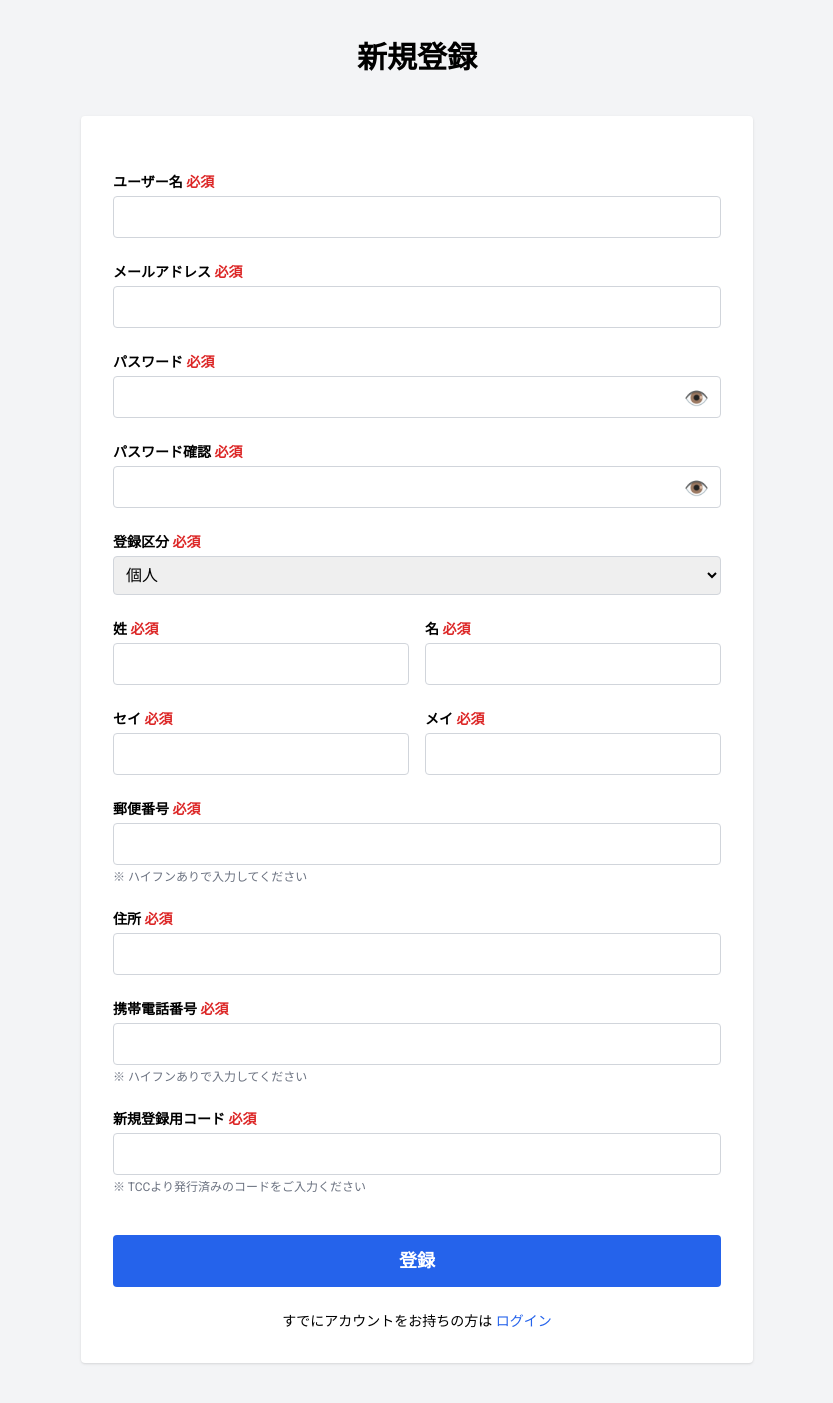
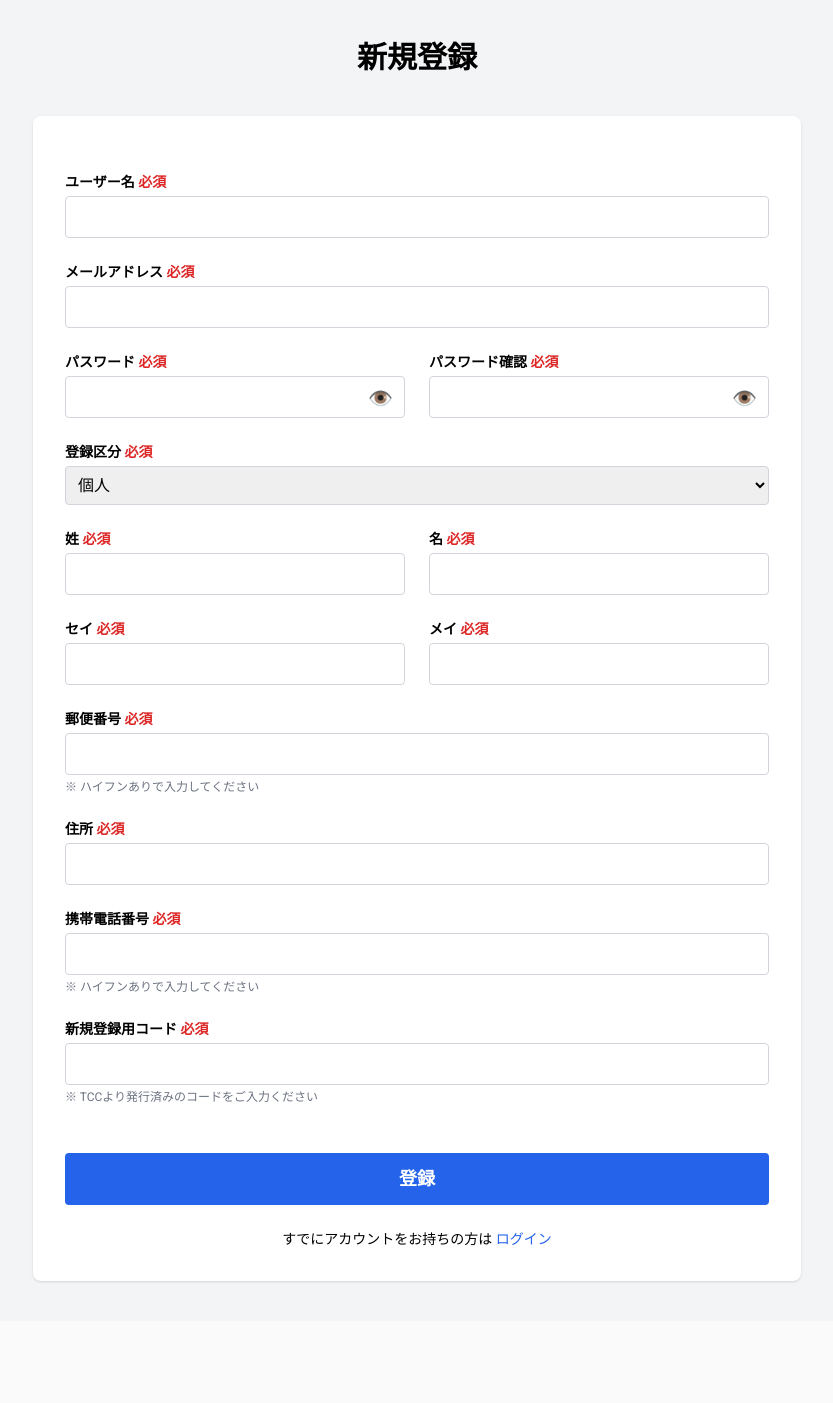
Before and after one commit to ryu-matsu2002/ver12-ai-posting-tool, a Flask app: page /register in a window 1280 px wide. Shown: the whole page, without its empty margins (223-1056 px from the left). After the commit the page ends 1283 px from the top, so only its background shows below. Run offline with Flask 3, Linux system fonts and the light colour scheme; some libraries are stand-ins or nearby versions.

Commit message:
本番環境への修正を反映

```diff
--- a/app/templates/register.html
+++ b/app/templates/register.html
@@ -5,110 +5,110 @@
 <div class="min-h-screen bg-gray-100 px-4 py-10">
   <h2 class="text-3xl font-bold mb-10 text-center">新規登録</h2>
 
-  <form method="post" class="w-full max-w-2xl mx-auto space-y-6 bg-white p-8 rounded shadow">
+  <form method="post" class="w-full max-w-3xl mx-auto bg-white p-8 rounded-lg shadow space-y-6">
     {{ form.hidden_tag() }}
 
     <!-- ユーザー名 -->
     <div>
-      <label class="block text-sm font-bold mb-1">ユーザー名 <span class="text-red-600">必須</span></label>
+      <label class="block text-sm font-semibold mb-1">ユーザー名 <span class="text-red-600">必須</span></label>
       {{ form.username(class="w-full border border-gray-300 p-2 rounded") }}
     </div>
 
     <!-- メールアドレス -->
     <div>
-      <label class="block text-sm font-bold mb-1">メールアドレス <span class="text-red-600">必須</span></label>
+      <label class="block text-sm font-semibold mb-1">メールアドレス <span class="text-red-600">必須</span></label>
       {{ form.email(class="w-full border border-gray-300 p-2 rounded") }}
     </div>
 
-    <!-- パスワード -->
+    <!-- パスワード＆確認 -->
+    <div class="grid md:grid-cols-2 gap-6">
       <div>
-      <label class="block text-sm font-bold mb-1">パスワード <span class="text-red-600">必須</span></label>
+        <label class="block text-sm font-semibold mb-1">パスワード <span class="text-red-600">必須</span></label>
         <div class="relative">
           {{ form.password(class="w-full border border-gray-300 p-2 rounded pr-10", id="password") }}
           <span class="absolute right-3 top-2 text-xl cursor-pointer text-gray-600" onclick="togglePassword('password')">👁️</span>
         </div>
       </div>
-
-    <!-- パスワード確認 -->
       <div>
-      <label class="block text-sm font-bold mb-1">パスワード確認 <span class="text-red-600">必須</span></label>
+        <label class="block text-sm font-semibold mb-1">パスワード確認 <span class="text-red-600">必須</span></label>
         <div class="relative">
           {{ form.confirm(class="w-full border border-gray-300 p-2 rounded pr-10", id="confirm") }}
           <span class="absolute right-3 top-2 text-xl cursor-pointer text-gray-600" onclick="togglePassword('confirm')">👁️</span>
         </div>
       </div>
+    </div>
 
-    <!-- 区分 -->
+    <!-- 登録区分 -->
     <div>
-      <label class="block text-sm font-bold mb-1">登録区分 <span class="text-red-600">必須</span></label>
+      <label class="block text-sm font-semibold mb-1">登録区分 <span class="text-red-600">必須</span></label>
       {{ form.user_type(class="w-full border border-gray-300 p-2 rounded", id="user_type") }}
     </div>
 
-    <!-- 法人専用 -->
-    <div id="corporate_fields" class="space-y-4 hidden">
+    <!-- 法人専用フィールド -->
+    <div id="corporate_fields" class="grid md:grid-cols-2 gap-6 hidden">
       <div>
-        <label class="block text-sm font-bold mb-1">会社名 <span class="text-red-600">必須</span></label>
+        <label class="block text-sm font-semibold mb-1">会社名 <span class="text-red-600">必須</span></label>
         {{ form.company_name(class="w-full border border-gray-300 p-2 rounded") }}
       </div>
       <div>
-        <label class="block text-sm font-bold mb-1">会社名フリガナ <span class="text-red-600">必須</span></label>
+        <label class="block text-sm font-semibold mb-1">会社名フリガナ <span class="text-red-600">必須</span></label>
         {{ form.company_kana(class="w-full border border-gray-300 p-2 rounded") }}
       </div>
     </div>
 
     <!-- 氏名 -->
-    <div class="flex gap-4">
-      <div class="w-1/2">
-        <label class="block text-sm font-bold mb-1">姓 <span class="text-red-600">必須</span></label>
+    <div class="grid md:grid-cols-2 gap-6">
+      <div>
+        <label class="block text-sm font-semibold mb-1">姓 <span class="text-red-600">必須</span></label>
         {{ form.last_name(class="w-full border border-gray-300 p-2 rounded") }}
       </div>
-      <div class="w-1/2">
-        <label class="block text-sm font-bold mb-1">名 <span class="text-red-600">必須</span></label>
+      <div>
+        <label class="block text-sm font-semibold mb-1">名 <span class="text-red-600">必須</span></label>
         {{ form.first_name(class="w-full border border-gray-300 p-2 rounded") }}
       </div>
     </div>
 
     <!-- フリガナ -->
-    <div class="flex gap-4">
-      <div class="w-1/2">
-        <label class="block text-sm font-bold mb-1">セイ <span class="text-red-600">必須</span></label>
+    <div class="grid md:grid-cols-2 gap-6">
+      <div>
+        <label class="block text-sm font-semibold mb-1">セイ <span class="text-red-600">必須</span></label>
         {{ form.last_kana(class="w-full border border-gray-300 p-2 rounded") }}
       </div>
-      <div class="w-1/2">
-        <label class="block text-sm font-bold mb-1">メイ <span class="text-red-600">必須</span></label>
+      <div>
+        <label class="block text-sm font-semibold mb-1">メイ <span class="text-red-600">必須</span></label>
         {{ form.first_kana(class="w-full border border-gray-300 p-2 rounded") }}
       </div>
     </div>
 
     <!-- 郵便番号 -->
     <div>
-      <label class="block text-sm font-bold mb-1">郵便番号 <span class="text-red-600">必須</span></label>
+      <label class="block text-sm font-semibold mb-1">郵便番号 <span class="text-red-600">必須</span></label>
       {{ form.postal_code(class="w-full border border-gray-300 p-2 rounded") }}
       <p class="text-xs text-gray-500 mt-1">※ ハイフンありで入力してください</p>
     </div>
 
     <!-- 住所 -->
     <div>
-      <label class="block text-sm font-bold mb-1">住所 <span class="text-red-600">必須</span></label>
+      <label class="block text-sm font-semibold mb-1">住所 <span class="text-red-600">必須</span></label>
       {{ form.address(class="w-full border border-gray-300 p-2 rounded") }}
     </div>
 
-    <!-- 携帯電話番号 -->
+    <!-- 電話番号 -->
     <div>
-      <label class="block text-sm font-bold mb-1">携帯電話番号 <span class="text-red-600">必須</span></label>
+      <label class="block text-sm font-semibold mb-1">携帯電話番号 <span class="text-red-600">必須</span></label>
       {{ form.phone(class="w-full border border-gray-300 p-2 rounded") }}
       <p class="text-xs text-gray-500 mt-1">※ ハイフンありで入力してください</p>
     </div>
 
     <!-- 登録コード -->
     <div>
-      <label class="block text-sm font-bold mb-1">新規登録用コード <span class="text-red-600">必須</span></label>
+      <label class="block text-sm font-semibold mb-1">新規登録用コード <span class="text-red-600">必須</span></label>
       {{ form.register_key(class="w-full border border-gray-300 p-2 rounded") }}
       <p class="text-xs text-gray-500 mt-1">※ TCCより発行済みのコードをご入力ください</p>
     </div>
 
     <!-- 登録ボタン -->
-    <div class="pt-4">
+    <div class="pt-6">
       {{ form.submit(class="w-full py-3 bg-blue-600 hover:bg-blue-700 text-white rounded text-lg font-semibold") }}
     </div>
 
```
Lines whose indentation alone changed are shown as unchanged.
